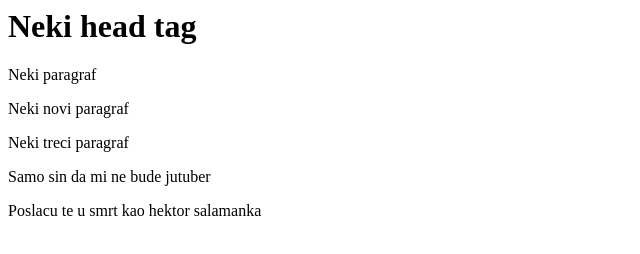
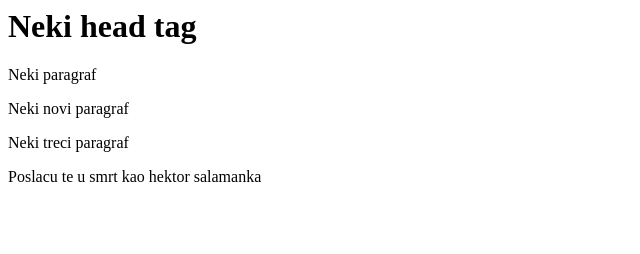
Before and after one commit to dospa23/Kurs-2024, a plain HTML site: page index.html in a window 1280 px wide. Shown: the whole page, without its empty margins (0-640 px from the left). Drawn offline with Linux system fonts and the light colour scheme.

Commit message:
izbrisao sam paragraf broj 5

```diff
--- a/index.html
+++ b/index.html
@@ -2,5 +2,5 @@
 <p>Neki paragraf</p>
 <p>Neki novi paragraf</p>
 <p>Neki treci paragraf</p>
-<p>Samo sin da mi ne bude jutuber</p>
+
 <p>Poslacu te u smrt kao hektor salamanka</p>
```
